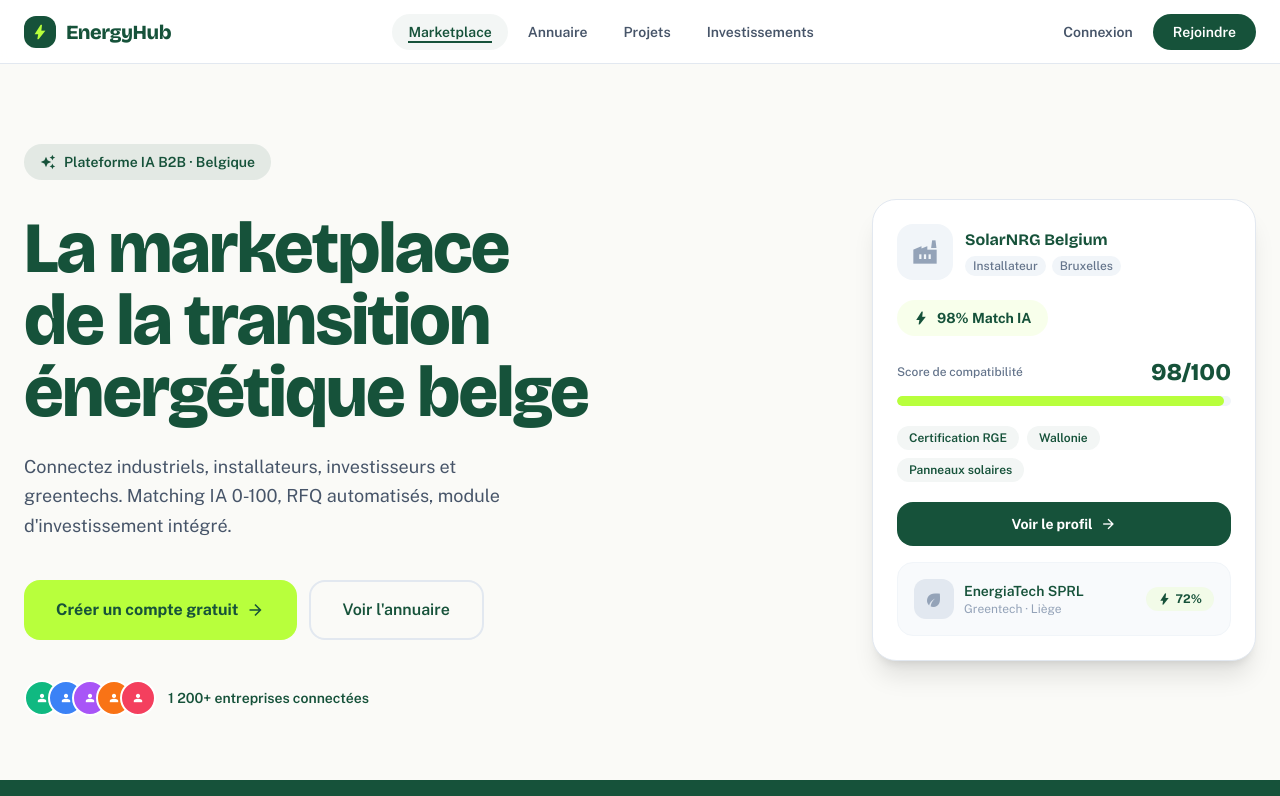
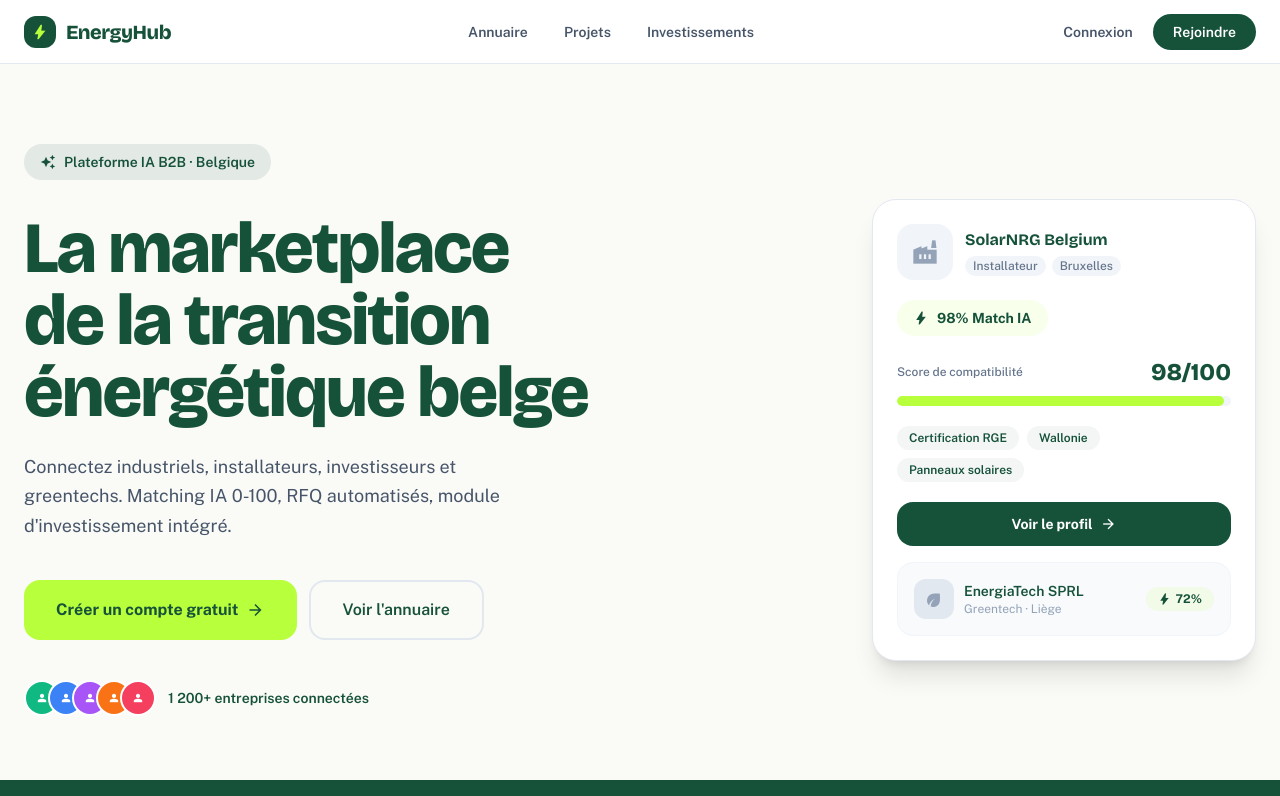
Before and after one commit to Hollymoly12/EnergyHub, a Next.js app: page / in a window 1280 px wide. Shown: the top 796 px of the page. Built offline with nearby package versions, Linux system fonts and the light colour scheme; no server answers.

Commit message:
fix: remove Marketplace from public navbar

```diff
--- a/src/components/PublicNavbar.tsx
+++ b/src/components/PublicNavbar.tsx
@@ -2,7 +2,6 @@
 import Link from "next/link";
 
 const NAV_LINKS = [
-  { label: "Marketplace", href: "/" },
   { label: "Annuaire", href: "/directory" },
   { label: "Projets", href: "/rfq" },
   { label: "Investissements", href: "/investment" },
```
